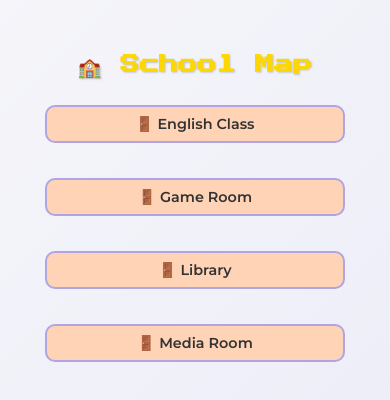
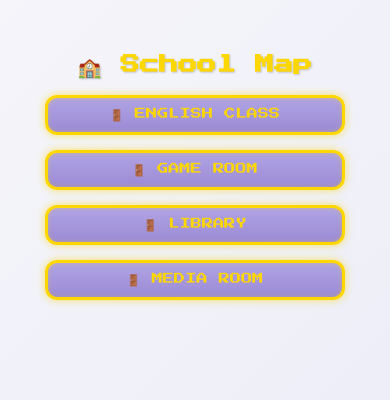
Before and after one commit to futrbit/languagelearningarcade, a React (Create React App) app in the folder frontend/: page /school in a window 390 px wide. Shown: the top 400 px of the page. Built offline with nearby package versions, Linux system fonts and the light colour scheme; no server answers.

Commit message:
Update styles.css

```diff
--- a/frontend/src/styles.css
+++ b/frontend/src/styles.css
@@ -20,75 +20,6 @@ body {
   display: flex;
   flex-direction: column;
   align-items: center;
-}
-
-/* Header */
-.App-header {
-  background: linear-gradient(to bottom, #B0A4E3, #9B8AD6);
-  min-height: 60vh;
-  display: flex;
-  flex-direction: column;
-  align-items: center;
-  justify-content: center;
-  color: white;
-  padding: 2rem;
-  text-shadow: 1px 1px 2px rgba(0, 0, 0, 0.2);
-  width: 100%;
-  box-sizing: border-box;
-}
-
-.App-logo {
-  height: 150px;
-  margin-bottom: 1rem;
-  transition: transform 0.3s ease;
-}
-
-.App-logo:hover {
-  transform: scale(1.05);
-}
-
-@media (prefers-reduced-motion: no-preference) {
-  .App-logo {
-    animation: App-logo-spin infinite 20s linear;
-  }
-}
-
-@keyframes App-logo-spin {
-  from {
-    transform: rotate(0deg);
-  }
-  to {
-    transform: rotate(360deg);
-  }
-}
-
-.App-link {
-  color: #FFD700;
-  font-weight: 700;
-  text-decoration: none;
-  transition: color 0.3s ease;
-}
-
-.App-link:hover {
-  color: #FF8C00;
-}
-
-nav {
-  display: flex;
-  justify-content: center;
-  gap: 30px;
-  margin-top: 1rem;
-}
-
-nav a {
-  color: #FFD700;
-  font-weight: 700;
-  text-decoration: none;
-  font-size: 1.1rem;
-}
-
-nav a:hover {
-  color: #FF8C00;
 }
 
 /* App Layout (Two Columns) */
@@ -145,33 +76,48 @@ nav a:hover {
   align-items: center;
   gap: 15px;
   width: 100%;
-  max-width: 300px; /* Constrain button width for consistency */
+  max-width: 300px; /* Constrain button width */
 }
 
 .room-button {
-  font-family: 'Montserrat', sans-serif;
-  background: #ffd3b6;
-  color: #333;
-  border: 2px solid #B0A4E3;
-  padding: 10px 16px;
-  border-radius: 10px;
+  font-family: 'Press Start 2P', cursive; /* Arcade-style font */
+  background: linear-gradient(to bottom, #B0A4E3, #9B8AD6); /* Gradient with palette */
+  color: #FFD700; /* Gold text */
+  border: 3px solid #FFD700; /* Thicker gold border */
+  padding: 14px 20px; /* Chunkier padding */
+  border-radius: 12px; /* Slightly rounder */
   cursor: pointer;
-  font-size: 1rem;
-  font-weight: 600;
-  transition: background 0.3s ease, border-color 0.3s ease, transform 0.3s ease;
+  font-size: 0.9rem; /* Smaller for pixel font readability */
+  font-weight: 400; /* Pixel fonts don't need bold */
+  text-transform: uppercase; /* Arcade vibe */
   width: 100%;
   text-align: center;
+  box-shadow: 0 0 8px rgba(255, 215, 0, 0.6), inset 0 0 5px rgba(255, 215, 0, 0.3); /* Glowing effect */
+  transition: transform 0.2s ease, box-shadow 0.2s ease, background 0.2s ease, color 0.2s ease;
 }
 
 .room-button:hover {
-  background: #ffe0c3;
-  border-color: #9B8AD6;
-  transform: scale(1.03);
+  background: linear-gradient(to bottom, #9B8AD6, #B0A4E3); /* Reverse gradient on hover */
+  color: #FF8C00; /* Orange text on hover */
+  transform: scale(1.1); /* Bigger scale for arcade pop */
+  box-shadow: 0 0 12px rgba(255, 140, 0, 0.8), inset 0 0 8px rgba(255, 140, 0, 0.4); /* Stronger glow */
+  animation: pulse 0.5s infinite alternate; /* Pulsating effect */
 }
 
 .room-button:focus {
-  outline: 2px solid #FFD700;
-  outline-offset: 2px;
+  outline: none;
+  box-shadow: 0 0 0 3px #FF8C00, 0 0 15px rgba(255, 140, 0, 0.7); /* Orange focus ring */
+}
+
+@keyframes pulse {
+  from {
+    transform: scale(1.1);
+    box-shadow: 0 0 12px rgba(255, 140, 0, 0.8), inset 0 0 8px rgba(255, 140, 0, 0.4);
+  }
+  to {
+    transform: scale(1.12);
+    box-shadow: 0 0 16px rgba(255, 140, 0, 1), inset 0 0 10px rgba(255, 140, 0, 0.5);
+  }
 }
 
 /* Lesson Generator */
@@ -190,53 +136,6 @@ nav a:hover {
   align-items: center;
 }
 
-/* Buttons - Pastel Style */
-button,
-.button-primary {
-  font-family: 'Montserrat', sans-serif;
-  background: #ffd3b6;
-  color: #333;
-  border: 2px solid #B0A4E3;
-  padding: 12px 20px;
-  border-radius: 10px;
-  cursor: pointer;
-  transition: 0.3s ease;
-  font-size: 0.9rem;
-  margin: 10px;
-}
-
-button:hover,
-.button-primary:hover {
-  background: #ffe0c3;
-  border-color: #9B8AD6;
-  transform: scale(1.03);
-}
-
-button:disabled {
-  background: #ddd;
-  color: #aaa;
-  border: 2px dashed #ccc;
-}
-
-/* Inputs */
-input, textarea {
-  font-family: 'Montserrat', sans-serif;
-  padding: 10px;
-  font-size: 1rem;
-  border-radius: 6px;
-  border: 2px solid #B0A4E3;
-  background: #fff;
-  color: #000;
-  width: 100%;
-  box-sizing: border-box;
-  margin-top: 10px;
-}
-
-input:focus, textarea:focus {
-  outline: none;
-  border-color: #FF8C00;
-}
-
 /* Section Border */
 .section-border {
   border: 2px dotted #B0A4E3;
@@ -251,12 +150,6 @@ input:focus, textarea:focus {
   align-items: center;
   width: 100%;
   box-sizing: border-box;
-}
-
-/* Headings */
-h1, h2, h3, h4 {
-  color: #FFD700;
-  text-shadow: 1px 1px 2px rgba(0, 0, 0, 0.2);
 }
 
 /* Footer */
@@ -276,7 +169,7 @@ h1, h2, h3, h4 {
 /* Responsive */
 @media (max-width: 768px) {
   .app-container {
-    flex-direction: column; /* Stack sidebar and main content vertically on mobile */
+    flex-direction: column; /* Stack sidebar and main content vertically */
   }
 
   .sidebar {
@@ -291,12 +184,12 @@ h1, h2, h3, h4 {
   }
 
   .room-buttons {
-    max-width: 300px; /* Keep buttons constrained */
+    max-width: 300px;
   }
 
   .room-button {
-    font-size: 0.9rem;
-    padding: 8px 12px;
+    font-size: 0.8rem; /* Slightly smaller for mobile */
+    padding: 12px 16px;
   }
 
   .section-border,
@@ -310,17 +203,13 @@ h1, h2, h3, h4 {
 }
 
 @media (max-width: 600px) {
-  .App-header {
-    font-size: 1rem;
-    padding: 1rem;
+  .school-map-title {
+    font-size: 1.2rem;
   }
 
-  .App-logo {
-    height: 100px;
-  }
-
-  .school-map-title {
-    font-size: 1.2rem;
+  .room-button {
+    font-size: 0.7rem;
+    padding: 10px 12px;
   }
 
   .footer {
```
